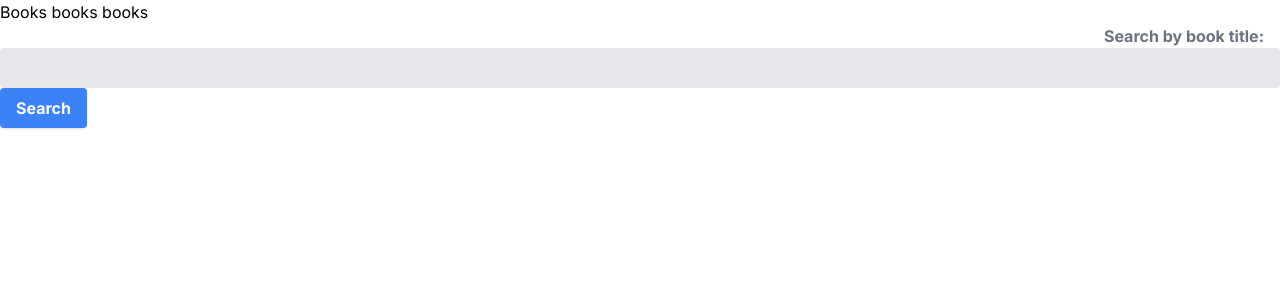
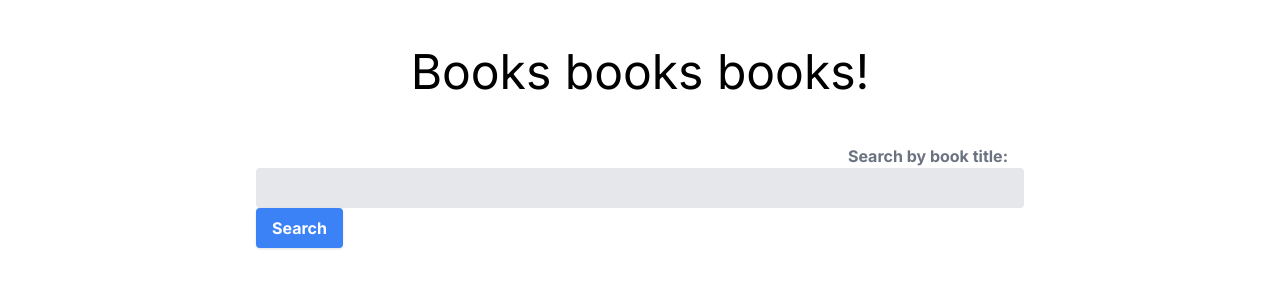
Before and after one commit to ihart/books, a Next.js app: page / in a window 1280 px wide. Shown: the top 300 px of the page. Built offline with nearby package versions, Linux system fonts and the light colour scheme.

Commit message:
Add styles to App

```diff
--- a/src/app/page.tsx
+++ b/src/app/page.tsx
@@ -9,7 +9,7 @@ import { SearchContext } from './searchContext'
 import Search from '../components/search'
 import BookList from '../components/bookList'
 
-const Home = () => {
+const App = () => {
   const [getBookData, bookData, errorMessage] = useOpenLibraryAPI()
 
   // Flags and functions for Search Context.
@@ -34,8 +34,8 @@ const Home = () => {
     setBooks(getBooksFromData(bookData))
   }, [bookData])
 
-  return <main>
-    <h1>Books books books</h1>
+  return <main className={'container mx-auto max-w-3xl'}>
+    <h1 className={'text-5xl text-center pt-12 pb-12'}>Books books books!</h1>
     <SearchContext.Provider value={{ searchTerm, setSearchTerm, performSearch, isSearching, setIsSearching }}>
       <Search />
     </SearchContext.Provider>
@@ -49,4 +49,4 @@ const Home = () => {
   </main>
 }
 
-export default Home
+export default App
```
